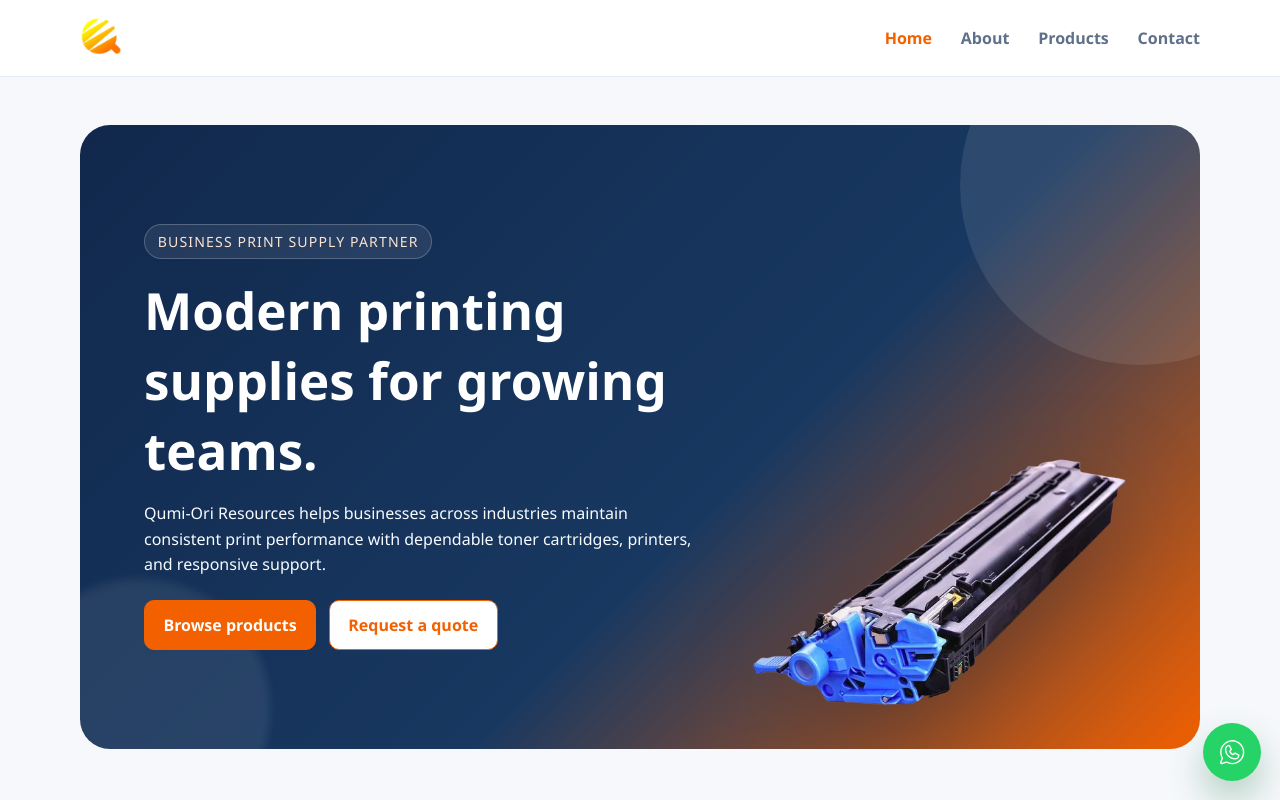
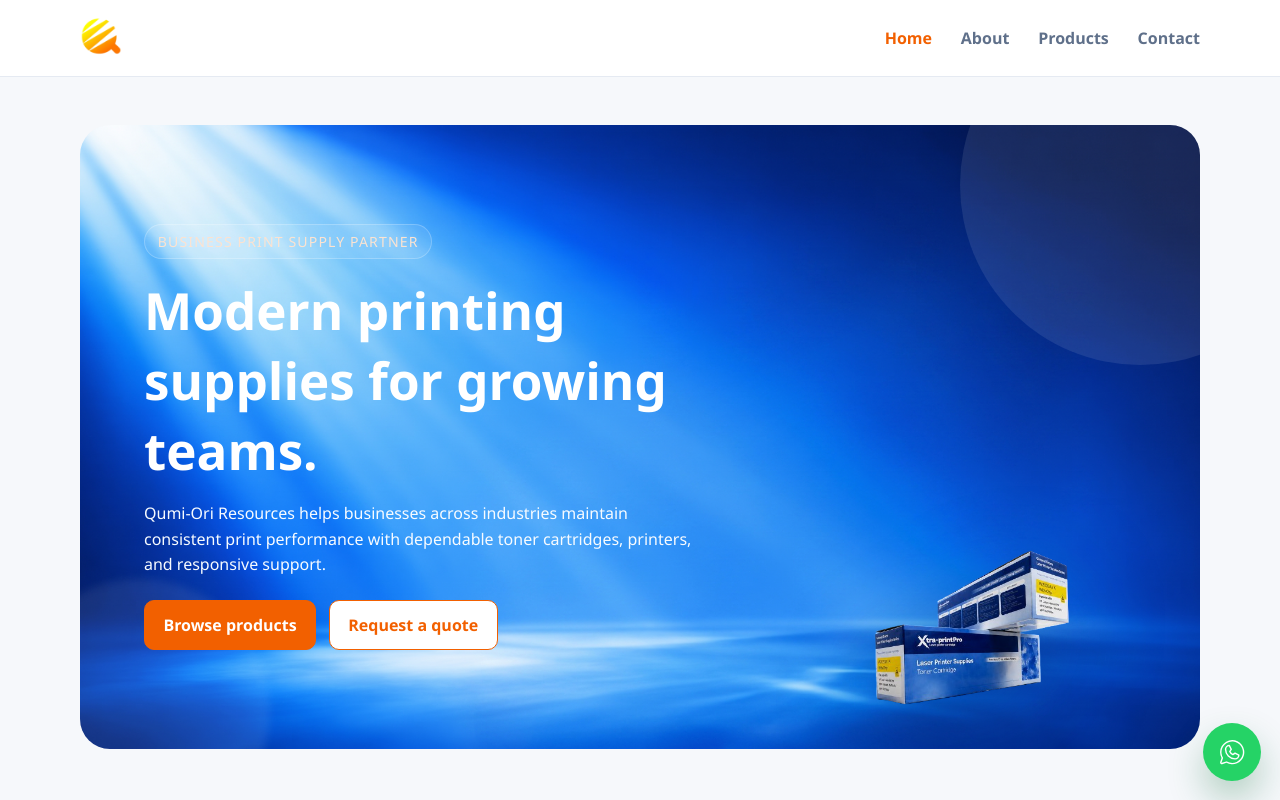
Before and after one commit to Tech8468/qumi-ori, a React (Vite) app: page / in a window 1280 px wide. Shown: the top 800 px of the page. Built offline with nearby package versions, Linux system fonts and the light colour scheme.

Commit message:
Replace hero background with uploaded bg.jpg and hero image with img.png

```diff
--- a/src/components/Home.js
+++ b/src/components/Home.js
@@ -9,7 +9,8 @@ import Pix6 from "./img/Interstyle.png";
 import Pix7 from "./img/Titan.jpg";
 import Pix8 from "./img/Raumplus.png";
 import Pix9 from "./img/TOFA.jpg";
-import HeroPrinter from "./img/backdrop3.png";
+import HeroPrinter from "./img/img.png";
+import HeroBg from "./img/bg.jpg";
 
 const features = [
   {
@@ -41,7 +42,14 @@ function Home() {
   return (
     <main className="page-main">
       <div className="container">
-        <section className="hero">
+        <section
+          className="hero"
+          style={{
+            backgroundImage: `url(${HeroBg})`,
+            backgroundSize: "cover",
+            backgroundPosition: "center",
+          }}
+        >
           <div className="hero-copy">
             <span className="hero-kicker">Business print supply partner</span>
             <h1>Modern printing supplies for growing teams.</h1>
```
